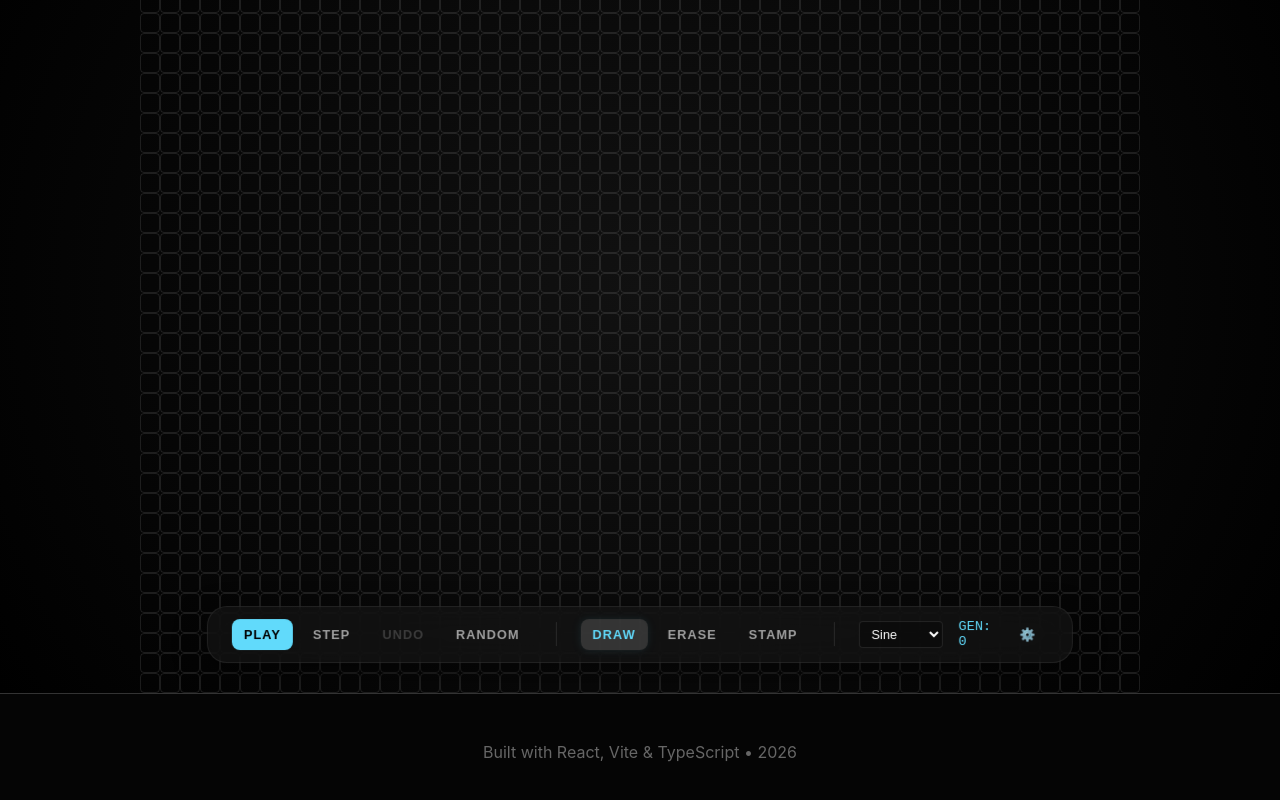
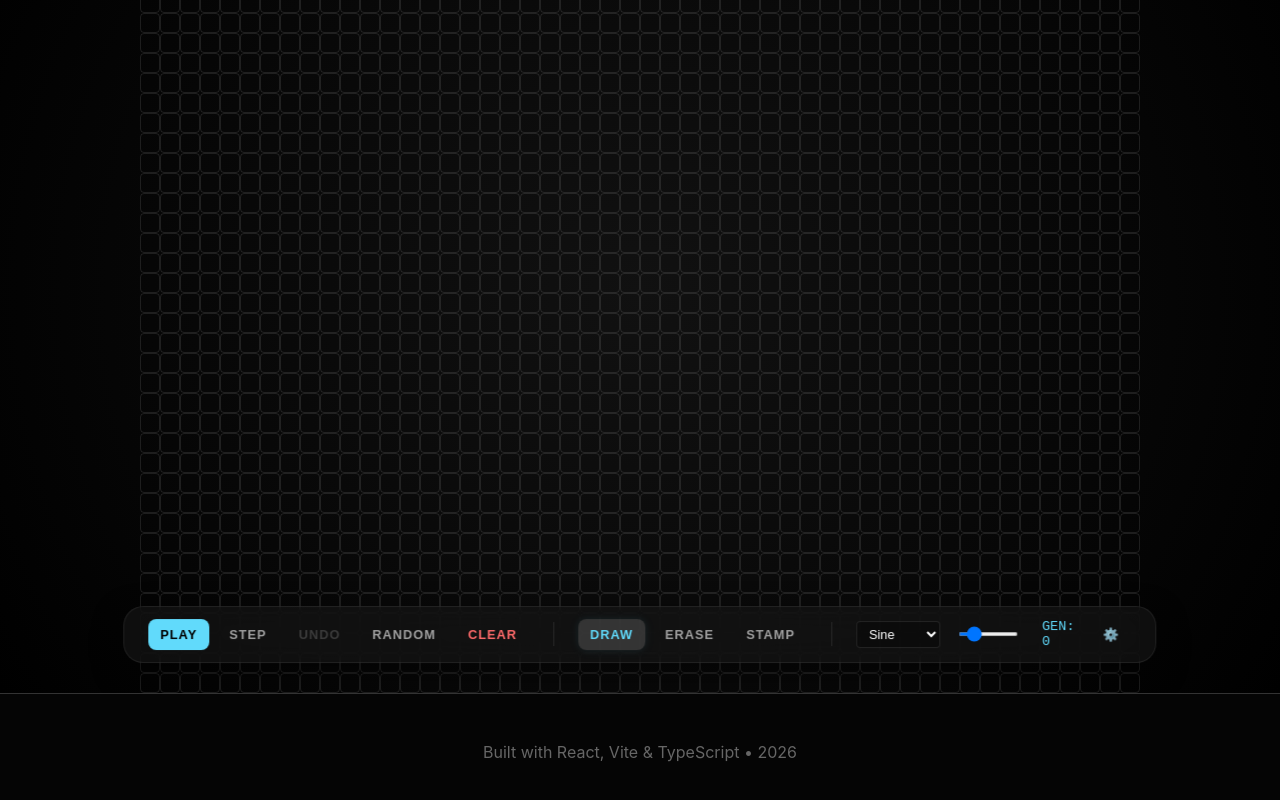
Before and after one commit to DSchneid/Game-of-Life, a React (Vite) app: page / in a window 1280 px wide. Shown: the part 1596-2396 px from the top of the page. Built offline with nearby package versions, Linux system fonts and the light colour scheme.

Commit message:
Refactor: Add Clear button and Volume slider to HUD
Moves 'Clear Board' (renamed to CLEAR) and Volume control from Settings to the main Glass HUD. CLEAR is distinct from UNDO.

```diff
--- a/src/components/GameOfLife.tsx
+++ b/src/components/GameOfLife.tsx
@@ -448,7 +448,7 @@ const GameOfLife: React.FC = () => {
         )}
       </div>
 
-      {/* Glass HUD Container */}
+      {/* Glass HUD */}
       <div className="glass-hud-container">
 
         {/* Timeline Slider */}
@@ -474,6 +474,7 @@ const GameOfLife: React.FC = () => {
             <button className="hud-btn" onClick={handleNextStep} disabled={running}>STEP</button>
             <button className="hud-btn" onClick={handleUndo} disabled={running || historyLength === 0}>UNDO</button>
             <button className="hud-btn" onClick={handleRandomize}>RANDOM</button>
+            <button className="hud-btn" onClick={handleClear} style={{color: '#ff6b6b'}}>CLEAR</button>
           </div>
 
           <div className="hud-divider"></div>
@@ -523,6 +524,14 @@ const GameOfLife: React.FC = () => {
                     <option value="square">Square</option>
                     <option value="sawtooth">Saw</option>
                 </select>
+               <input
+                    type="range"
+                    min="0" max="0.5" step="0.01"
+                    value={volume}
+                    onChange={e => setVolume(Number(e.target.value))}
+                    style={{width: '60px', marginRight: '1rem', height: '4px'}}
+                    title={`Volume: ${Math.round(volume * 200)}%`}
+               />
                <span className="hud-stat">GEN: {generation}</span>
                <button
                   className={`hud-btn icon ${showSettings ? 'active' : ''}`}
@@ -607,18 +616,6 @@ const GameOfLife: React.FC = () => {
                         onChange={e => setAudioEnabled(e.target.checked)}
                     /> Enable Sonification
                   </label>
-                  <div className="row-gap" style={{alignItems: 'center'}}>
-                      <span style={{fontSize:'0.75rem', color:'#888'}}>Vol</span>
-                      <input
-                        type="range" min="0" max="0.5" step="0.01"
-                        value={volume} onChange={e => setVolume(Number(e.target.value))}
-                        style={{flex:1}}
-                      />
-                  </div>
-              </div>
-
-              <div className="setting-item actions">
-                  <button onClick={handleClear} className="danger">Clear Board</button>
               </div>
           </div>
       )}
```
